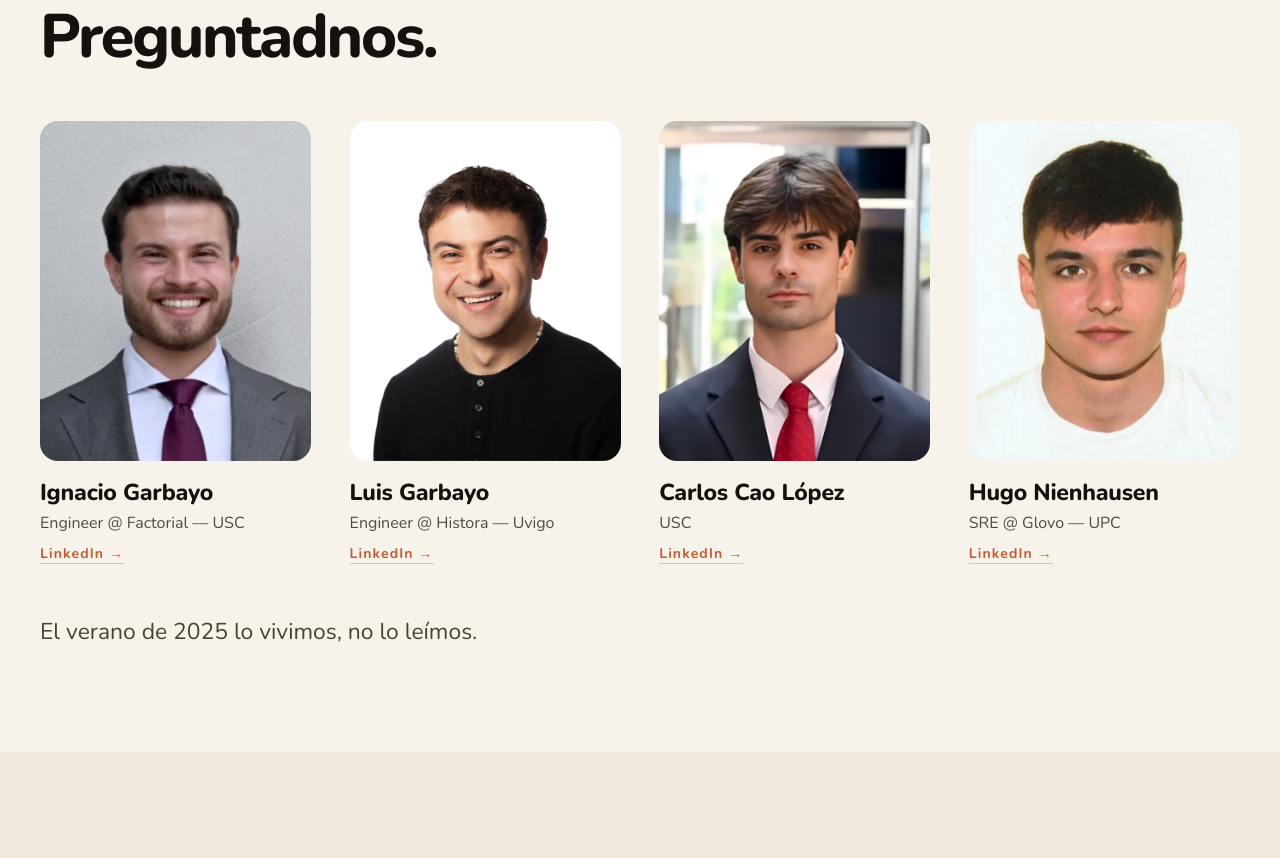
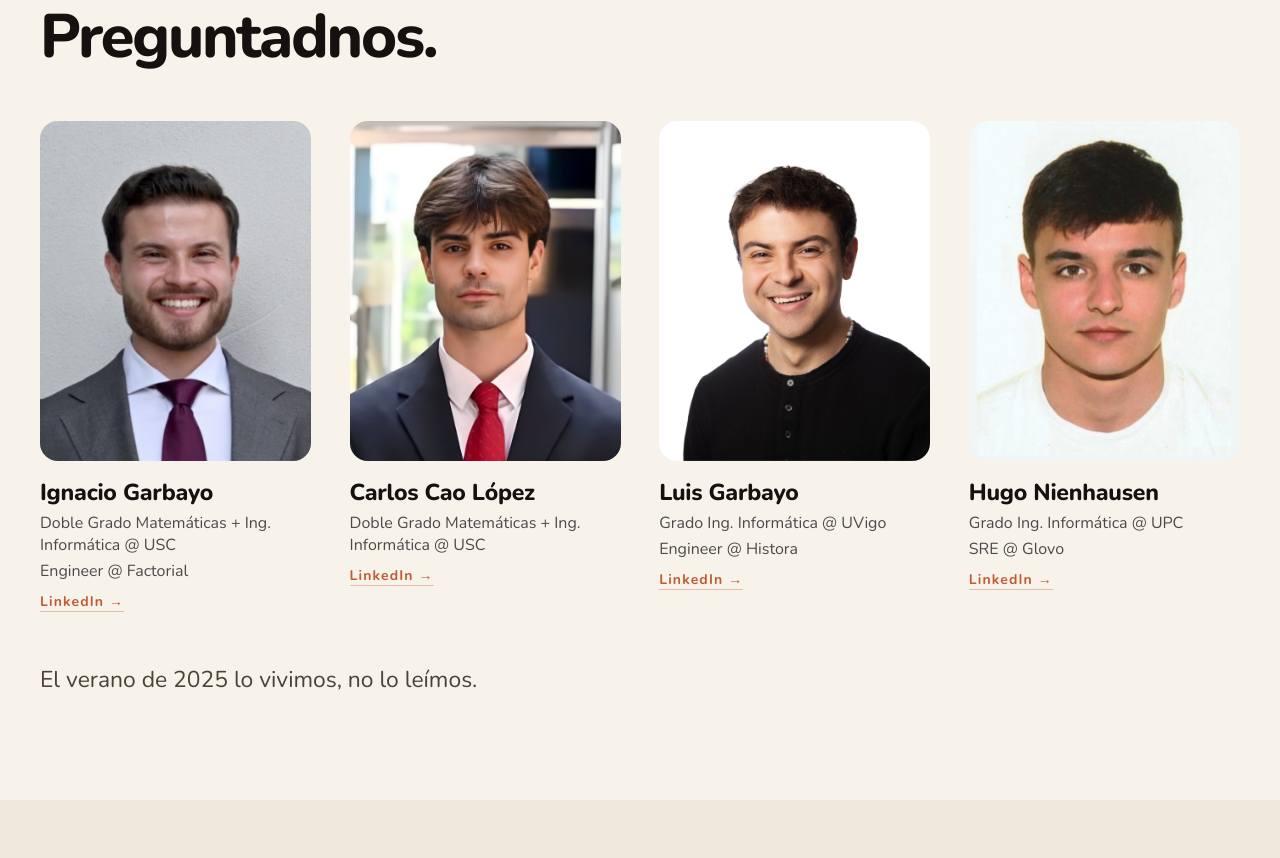
Before and after one commit to igarbayo/taiafox-ph, a Next.js app: page /vc in a window 1280 px wide. Shown: the part 7400-8258 px from the top of the page. Built offline with nearby package versions, Linux system fonts and the light colour scheme; no server answers.

Commit message:
Show two subtitle lines (estudios, puesto laboral) for VC team members
Reorder team to Ignacio, Carlos, Luis, Hugo and expand each member's
uni field to the full degree/university text.

```diff
--- a/app/vc/page.tsx
+++ b/app/vc/page.tsx
@@ -126,10 +126,10 @@ const budget = [
 ];
 
 const team = [
-  { photo: "/photos/ignacio.png", name: "Ignacio Garbayo", role: "Engineer @ Factorial", uni: "USC", linkedin: "https://www.linkedin.com/in/ignaciogarbayo/" },
-  { photo: "/photos/luis.png", name: "Luis Garbayo", role: "Engineer @ Histora", uni: "Uvigo", linkedin: "https://www.linkedin.com/in/luis-garbayo/" },
-  { photo: "/photos/carlos.jpg", name: "Carlos Cao López", uni: "USC", linkedin: "https://www.linkedin.com/in/carlos-cao-l%C3%B3pez-205297335/" },
-  { photo: "/photos/hugo.jpg", name: "Hugo Nienhausen", role: "SRE @ Glovo", uni: "UPC", linkedin: "https://www.linkedin.com/in/hugonienhausen/" },
+  { photo: "/photos/ignacio.png", name: "Ignacio Garbayo", role: "Engineer @ Factorial", uni: "Doble Grado Matemáticas + Ing. Informática @ USC", linkedin: "https://www.linkedin.com/in/ignaciogarbayo/" },
+  { photo: "/photos/carlos.jpg", name: "Carlos Cao López", uni: "Doble Grado Matemáticas + Ing. Informática @ USC", linkedin: "https://www.linkedin.com/in/carlos-cao-l%C3%B3pez-205297335/" },
+  { photo: "/photos/luis.png", name: "Luis Garbayo", role: "Engineer @ Histora", uni: "Grado Ing. Informática @ UVigo", linkedin: "https://www.linkedin.com/in/luis-garbayo/" },
+  { photo: "/photos/hugo.jpg", name: "Hugo Nienhausen", role: "SRE @ Glovo", uni: "Grado Ing. Informática @ UPC", linkedin: "https://www.linkedin.com/in/hugonienhausen/" },
 ];
 
 const faq = [
@@ -471,7 +471,10 @@ export default function VC() {
                 <img src={m.photo} alt={m.name} className="vc-member-photo" />
                 <div>
                   <div className="vc-member-name">{m.name}</div>
-                  <div className="vc-member-role">{[("role" in m ? m.role : null), m.uni].filter(Boolean).join(" — ")}</div>
+                  <div className="vc-member-role">{m.uni}</div>
+                  {"role" in m && m.role && (
+                    <div className="vc-member-role">{m.role}</div>
+                  )}
                   <a href={m.linkedin} target="_blank" rel="noreferrer" className="vc-link">
                     LinkedIn →
                   </a>
```
